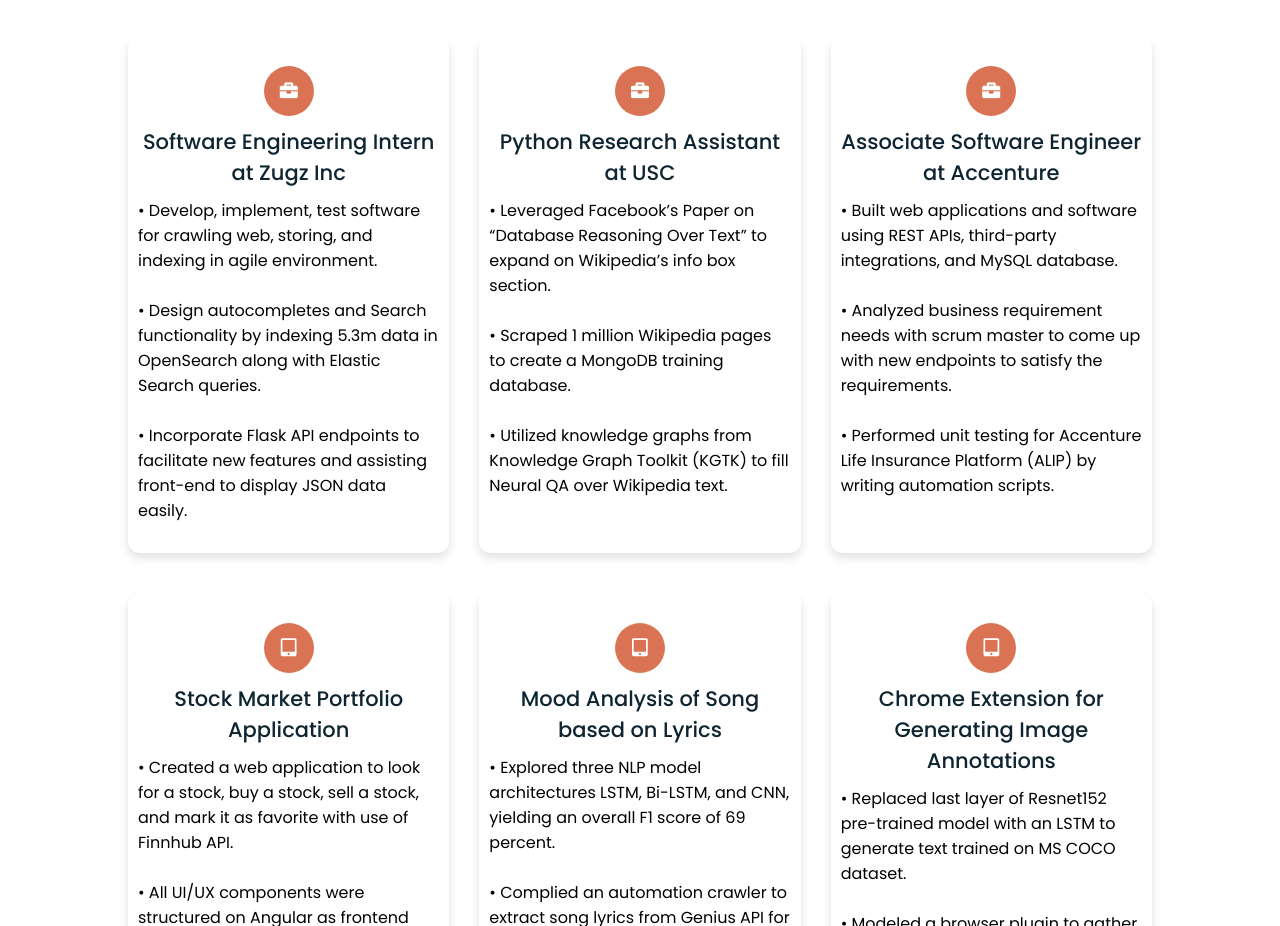
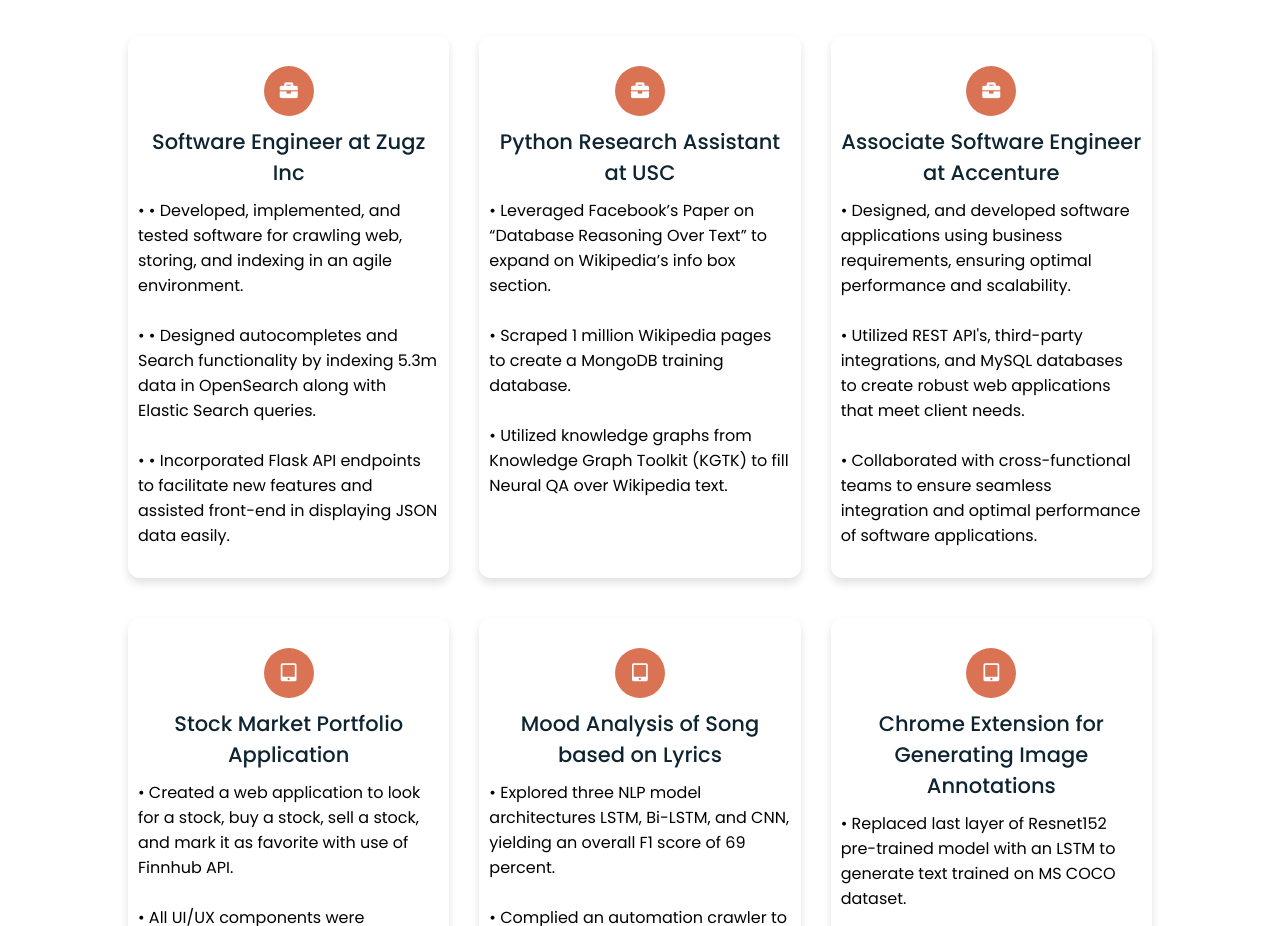
Before and after one commit to shubhamsingh941889/shubhamsingh941889.github.io, a plain HTML site: page index.html in a window 1280 px wide. Shown: the part 2320-3246 px from the top of the page. Drawn offline with Linux system fonts and the light colour scheme.

Commit message:
Update index.html

```diff
--- a/index.html
+++ b/index.html
@@ -137,10 +137,10 @@
          <div class="icon">
            <i class="fas fa-briefcase"></i>
        </div>
-       <div class="topic" style="text-align: center;">Software Engineering Intern at Zugz Inc</div>
-       <p>• Develop, implement, test software for crawling web, storing, and indexing in agile environment.</p>
-      <br><p>• Design autocompletes and Search functionality by indexing 5.3m data in OpenSearch along with Elastic Search queries.</p>
-      <br><p>• Incorporate Flask API endpoints to facilitate new features and assisting front-end to display JSON data easily.</p>
+       <div class="topic" style="text-align: center;">Software Engineer at Zugz Inc</div>
+       <p>• •	Developed, implemented, and tested software for crawling web, storing, and indexing in an agile environment.</p>
+      <br><p>• •	Designed autocompletes and Search functionality by indexing 5.3m data in OpenSearch along with Elastic Search queries.</p>
+      <br><p>• •	Incorporated Flask API endpoints to facilitate new features and assisted front-end in displaying JSON data easily.</p>
      </div>
        <div class="box">
          <div class="icon">
@@ -159,9 +159,9 @@
            <i class="fas fa-briefcase"></i>
        </div>
        <div class="topic" style="text-align: center;">Associate Software Engineer at Accenture</div>
-       <p>• Built web applications and software using REST APIs, third-party integrations, and MySQL database.</p>
-       <br><p>• Analyzed business requirement needs with scrum master to come up with new endpoints to satisfy the requirements.</p>
-        <br><p>• Performed unit testing for Accenture Life Insurance Platform (ALIP) by writing automation scripts.</p>
+       <p>• Designed, and developed software applications using business requirements, ensuring optimal performance and scalability.</p>
+       <br><p>• Utilized REST API's, third-party integrations, and MySQL databases to create robust web applications that meet client needs.</p>
+        <br><p>• Collaborated with cross-functional teams to ensure seamless integration and optimal performance of software applications.</p>
      </div>
      <div class="box">
       <div class="icon">
```
